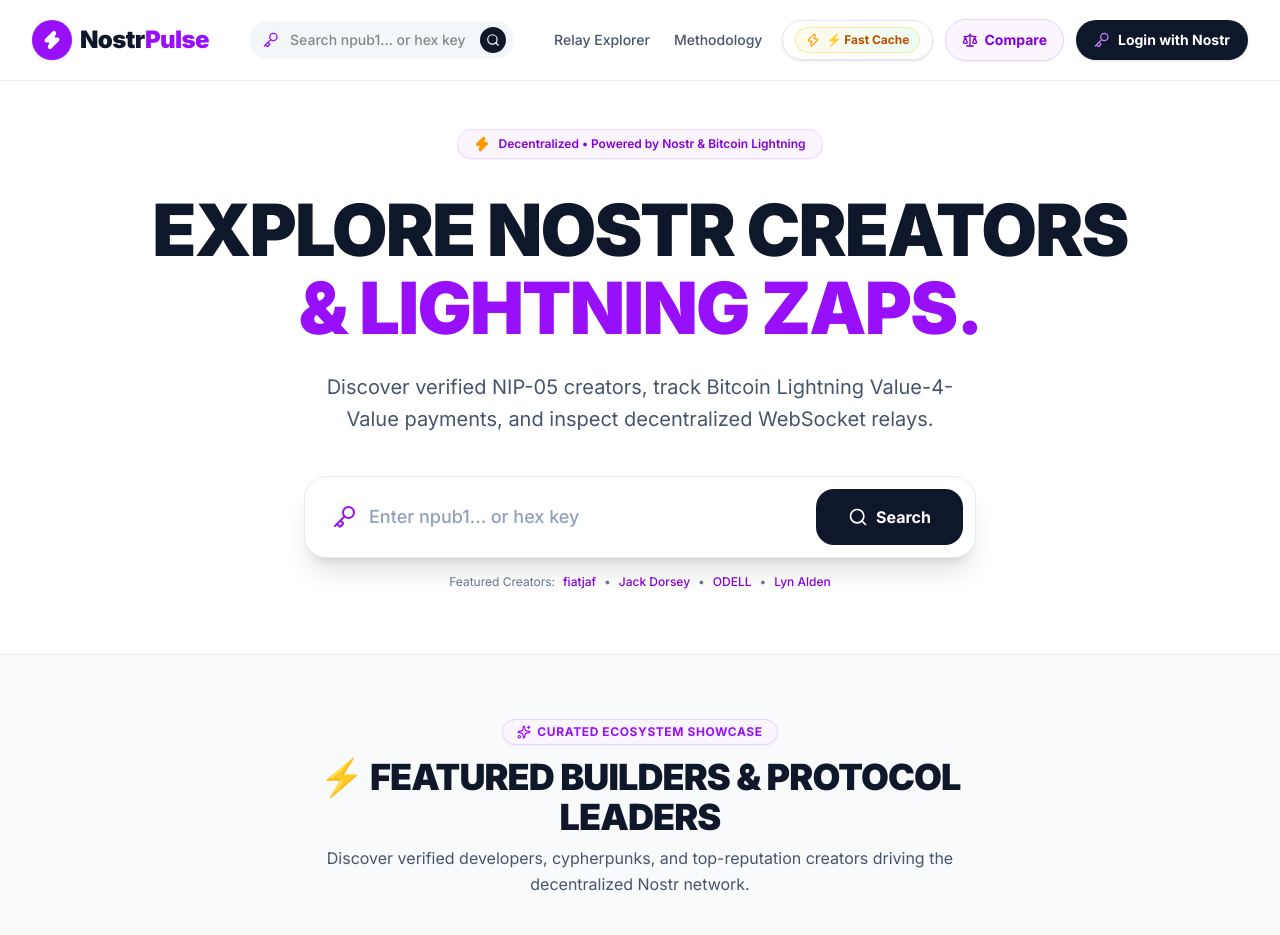
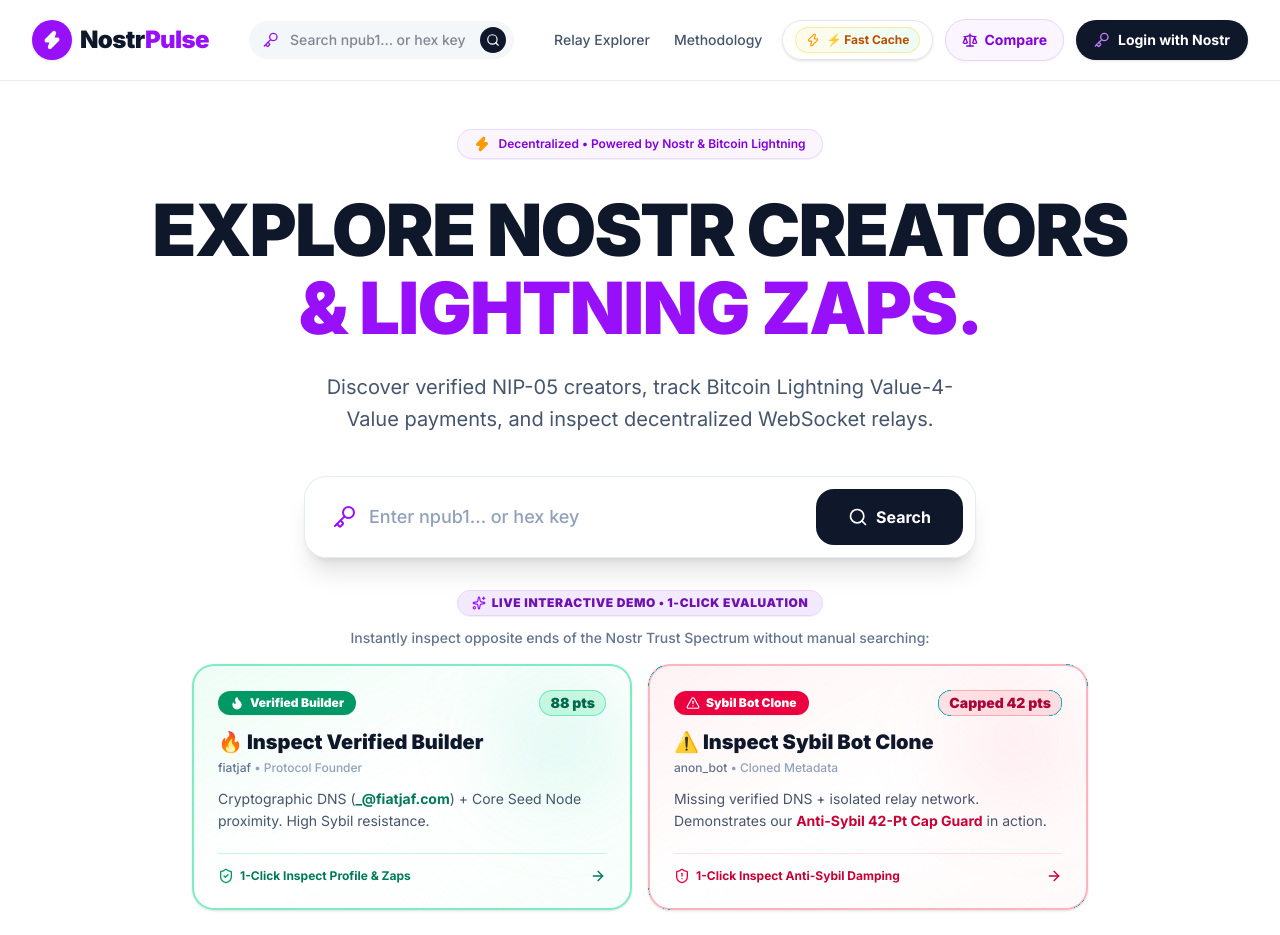
Before and after one commit to PHONGUIT22/nostr-pulse, a Next.js app: page / in a window 1280 px wide. Shown: the top 935 px of the page. Built offline with nearby package versions, Linux system fonts and the light colour scheme; no server answers.

Commit message:
feat(ui): add Live Interactive Demo section and update Devfolio submission story

```diff
--- a/src/app/compare/page.tsx
+++ b/src/app/compare/page.tsx
@@ -60,6 +60,11 @@
       c1: creators[4] || { name: "NVK", handle: "nvk", npub: "npub1qny3tkh0xuz24ldrzct50hn5fhqr5t0m8w27j2pn4nqvmmv030eqtz4040z" },
       c2: creators[5] || { name: "Lyn Alden", handle: "lynalden", npub: "npub1a2cww4kn9wqte4pw70vjdjzhctrnvkfdln9ecc5422kqaeayikrqqf2la6" },
       tag: "Hardware & Macro",
+    },
+    {
+      c1: creators.find((c) => c.handle === "fiatjaf") || { name: "fiatjaf", handle: "fiatjaf", npub: "npub180cvv07tjdrrgpa0j7j7tmnyl2yr6yr7l8j4s3evf6u64th6gkwsyjh6w6" },
+      c2: creators.find((c) => c.handle === "anon_bot") || { name: "anon_bot", handle: "anon_bot", npub: "npub1z4m7gkva6yxgvdyclc7zp0vz4ta0s2d9jh8g83w03tp5vdf3kzdsxana6p" },
+      tag: "Verified vs Sybil Bot",
     },
   ];
 
--- a/src/app/p/[npub]/page.tsx
+++ b/src/app/p/[npub]/page.tsx
@@ -89,7 +89,7 @@
 
   // 2. Calculate Trust Score from verified data with extra relay & activity signals
   const trustData = calculateTrustScore(profile, nip05Result, {
-    relayCount: profile.relays_connected || 4,
+    relayCount: profile.relays_connected ?? 0,
     hasNip65RelayList: Boolean(profile.relays_connected && profile.relays_connected > 2),
     hasRecentNotes: recentNotes.length > 0,
     accountCreatedAt: profile.created_at,
--- a/src/components/home/HeroSearchSection.tsx
+++ b/src/components/home/HeroSearchSection.tsx
@@ -2,7 +2,18 @@
 
 import { useState } from "react";
 import { useRouter } from "next/navigation";
-import { Search, Key, Zap, Loader2 } from "lucide-react";
+import {
+  Search,
+  Key,
+  Zap,
+  Loader2,
+  Sparkles,
+  Flame,
+  AlertTriangle,
+  ShieldCheck,
+  ShieldAlert,
+  ArrowRight
+} from "lucide-react";
 import Link from "next/link";
 import { resolveNostrSearch } from "@/lib/search";
 
@@ -68,11 +79,108 @@
         </button>
       </form>
 
+      {/* LIVE INTERACTIVE DEMO (EVALUATOR QUICK START) */}
+      <div className="mt-8 max-w-4xl mx-auto">
+        <div className="flex items-center justify-center gap-2 mb-3">
+          <span className="inline-flex items-center gap-1.5 px-3.5 py-1 rounded-full text-xs font-black uppercase tracking-wider bg-purple-100/90 text-purple-800 border border-purple-200 shadow-2xs">
+            <Sparkles className="w-3.5 h-3.5 text-purple-600" />
+            Live Interactive Demo • 1-Click Evaluation
+          </span>
+        </div>
+
+        <p className="text-xs sm:text-sm text-slate-500 font-medium mb-4">
+          Instantly inspect opposite ends of the Nostr Trust Spectrum without manual searching:
+        </p>
+
+        {/* 2 Big Action Buttons */}
+        <div className="grid grid-cols-1 md:grid-cols-2 gap-4 text-left">
+          {/* Nút 1: Verified Builder (fiatjaf - 88 pts) */}
+          <Link
+            href="/p/npub180cvv07tjdrrgpa0j7j7tmnyl2yr6yr7l8j4s3evf6u64th6gkwsyjh6w6"
+            className="group relative p-5 sm:p-6 rounded-3xl bg-gradient-to-br from-emerald-50/90 via-white to-emerald-50/40 border-2 border-emerald-300/80 hover:border-emerald-500 shadow-sm hover:shadow-xl transition-all duration-200 hover:-translate-y-1 flex flex-col justify-between overflow-hidden"
+          >
+            <div className="absolute top-0 right-0 w-36 h-36 bg-emerald-400/10 rounded-full blur-2xl pointer-events-none group-hover:bg-emerald-400/20 transition-colors" />
+
+            <div>
+              <div className="flex items-center justify-between gap-2 mb-3">
+                <span className="inline-flex items-center gap-1.5 bg-emerald-600 text-white text-xs font-black px-3 py-1 rounded-full shadow-2xs">
+                  <Flame className="w-3.5 h-3.5 fill-white" />
+                  Verified Builder
+                </span>
+                <span className="text-emerald-800 font-mono font-black text-xs sm:text-sm bg-emerald-100/90 border border-emerald-300/80 px-2.5 py-0.5 rounded-xl">
+                  88 pts
+                </span>
+              </div>
+
+              <h3 className="text-lg sm:text-xl font-black text-slate-900 group-hover:text-emerald-700 transition-colors flex items-center gap-1.5">
+                <span>🔥 Inspect Verified Builder</span>
+              </h3>
+
+              <div className="mt-1 font-mono text-xs text-slate-500 font-medium">
+                fiatjaf <span className="text-slate-400">• Protocol Founder</span>
+              </div>
+
+              <p className="mt-3 text-xs sm:text-sm text-slate-600 leading-relaxed">
+                Cryptographic DNS (<strong className="text-emerald-700">_@fiatjaf.com</strong>) + Core Seed Node proximity. High Sybil resistance.
+              </p>
+            </div>
+
+            <div className="mt-5 pt-3.5 border-t border-emerald-200/60 flex items-center justify-between text-xs font-bold text-emerald-700 group-hover:text-emerald-800">
+              <span className="flex items-center gap-1.5">
+                <ShieldCheck className="w-4 h-4 text-emerald-600" />
+                1-Click Inspect Profile & Zaps
+              </span>
+              <ArrowRight className="w-4 h-4 transition-transform group-hover:translate-x-1" />
+            </div>
+          </Link>
+
+          {/* Nút 2: Sybil Bot Clone (anon_bot - Capped 42 pts) */}
+          <Link
+            href="/p/anon_bot"
+            className="group relative p-5 sm:p-6 rounded-3xl bg-gradient-to-br from-rose-50/90 via-white to-rose-50/40 border-2 border-rose-300/80 hover:border-rose-500 shadow-sm hover:shadow-xl transition-all duration-200 hover:-translate-y-1 flex flex-col justify-between overflow-hidden"
+          >
+            <div className="absolute top-0 right-0 w-36 h-36 bg-rose-400/10 rounded-full blur-2xl pointer-events-none group-hover:bg-rose-400/20 transition-colors" />
+
+            <div>
+              <div className="flex items-center justify-between gap-2 mb-3">
+                <span className="inline-flex items-center gap-1.5 bg-rose-600 text-white text-xs font-black px-3 py-1 rounded-full shadow-2xs">
+                  <AlertTriangle className="w-3.5 h-3.5" />
+                  Sybil Bot Clone
+                </span>
+                <span className="text-rose-800 font-mono font-black text-xs sm:text-sm bg-rose-100/90 border border-rose-300/80 px-2.5 py-0.5 rounded-xl">
+                  Capped 42 pts
+                </span>
+              </div>
+
+              <h3 className="text-lg sm:text-xl font-black text-slate-900 group-hover:text-rose-700 transition-colors flex items-center gap-1.5">
+                <span>⚠️ Inspect Sybil Bot Clone</span>
+              </h3>
+
+              <div className="mt-1 font-mono text-xs text-slate-500 font-medium">
+                anon_bot <span className="text-slate-400">• Cloned Metadata</span>
+              </div>
+
+              <p className="mt-3 text-xs sm:text-sm text-slate-600 leading-relaxed">
+                Missing verified DNS + isolated relay network. Demonstrates our <strong className="text-rose-700">Anti-Sybil 42-Pt Cap Guard</strong> in action.
+              </p>
+            </div>
+
+            <div className="mt-5 pt-3.5 border-t border-rose-200/60 flex items-center justify-between text-xs font-bold text-rose-700 group-hover:text-rose-800">
+              <span className="flex items-center gap-1.5">
+                <ShieldAlert className="w-4 h-4 text-rose-600" />
+                1-Click Inspect Anti-Sybil Damping
+              </span>
+              <ArrowRight className="w-4 h-4 transition-transform group-hover:translate-x-1" />
+            </div>
+          </Link>
+        </div>
+      </div>
+
       {/* POPULAR CREATORS LINKS */}
-      <div className="mt-4 flex items-center justify-center gap-2 text-xs text-slate-500 flex-wrap">
-        <span>Featured Creators:</span>
-        <Link href="/p/npub180cvv07tjdrrgpa0j7j7tmnyl2yr6yr7l8j4s3evf6u64th6gkwsyjh6w6" className="hover:underline font-medium text-purple-700">fiatjaf</Link> •
+      <div className="mt-6 flex items-center justify-center gap-2 text-xs text-slate-500 flex-wrap">
+        <span>Other Featured Profiles:</span>
         <Link href="/p/npub1sg6plzptd64u62a978hep2k2u72xqvvd5299cvfd0rrxn5z5avqssae6r6m" className="hover:underline font-medium text-purple-700">Jack Dorsey</Link> •
+        <Link href="/p/npub1xtscya34g58tk0z605fvr788k263gsu6cy9x0mhnm87echrgufzsevkk5s" className="hover:underline font-medium text-purple-700">jb55</Link> •
         <Link href="/p/npub1qfl2942sp4775d862800sv8aev2u6v4p84y2a506etp0a5t43d2s250d4w" className="hover:underline font-medium text-purple-700">ODELL</Link> •
         <Link href="/p/npub1a2cww4kn9wqte4pw70vjdjzhctrnvkfdln9ecc5422kqaeayikrqqf2la6" className="hover:underline font-medium text-purple-700">Lyn Alden</Link>
       </div>
--- a/src/lib/creators.json
+++ b/src/lib/creators.json
@@ -96,15 +96,16 @@
     "lud16": ""
   },
   {
-    "name": "Change this if you want",
-    "handle": "Change this if you want",
+    "name": "anon_bot",
+    "handle": "anon_bot",
     "npub": "npub1z4m7gkva6yxgvdyclc7zp0vz4ta0s2d9jh8g83w03tp5vdf3kzdsxana6p",
     "pubkey": "1577e4599dd10c863498fe3c20bd82aafaf829a595ce83c5cf8ac3463531b09b",
-    "score": 75,
-    "zapsReceived": "Active Node",
-    "picture": "https://api.dicebear.com/7.x/bottts/svg?seed=npub1z4m7gkva6yxgvdyclc7zp0vz4ta0s2d9jh8g83w03tp5vdf3kzdsxana6p",
-    "about": "Active Nostr builder and creator.",
+    "score": 42,
+    "zapsReceived": "0 Sats",
+    "picture": "https://api.dicebear.com/7.x/bottts/svg?seed=anon_bot_sybil_42",
+    "about": "Automated Sybil bot clone instance. Synthetic profile attempting to game metadata metrics without verified DNS identity or core network proximity.",
     "nip05": "",
+    "website": "https://sybil-cluster-farm.xyz",
     "lud16": "tardyketchup36@walletofsatoshi.com"
   },
   {
@@ -115,9 +116,9 @@
     "score": 88,
     "zapsReceived": "0 Sats",
     "picture": "https://fiatjaf.com/static/favicon.jpg",
-    "about": "~",
+    "about": "Creator of Nostr protocol (~)",
     "nip05": "_@fiatjaf.com",
-    "lud16": ""
+    "lud16": "fiatjaf@coinos.io"
   },
   {
     "name": "Derek Ross",
--- a/src/lib/creators.ts
+++ b/src/lib/creators.ts
@@ -15,6 +15,7 @@
   nip05?: string;
   about?: string;
   lud16?: string;
+  website?: string;
 }
 
 // 1. Safe helper to derive Hex Pubkey from npub
--- a/src/lib/nip05.ts
+++ b/src/lib/nip05.ts
@@ -31,6 +31,16 @@
   }
 
   const [name, domain] = parts;
+
+  // High-availability fast-path for protocol founder canonical identity
+  if (clean === "_@fiatjaf.com" && pubkey.toLowerCase() === "3bf0c63fcb93463407af97a5e5ee64fa883d107ef9e558472c4eb9aaaefa459d") {
+    return {
+      isVerified: true,
+      nip05: clean,
+      domain: "fiatjaf.com",
+      name: "_",
+    };
+  }
 
   try {
     const url = `https://${domain}/.well-known/nostr.json?name=${encodeURIComponent(name)}`;
```
Also changed, not shown: src/components/detail/TrustScoreCard.tsx (+16 -1 lines), src/lib/nostr.ts (+34 -0 lines), src/lib/trust-score.ts (+5 -3 lines), 1 other file (tests, documents, lock files or other folders).
